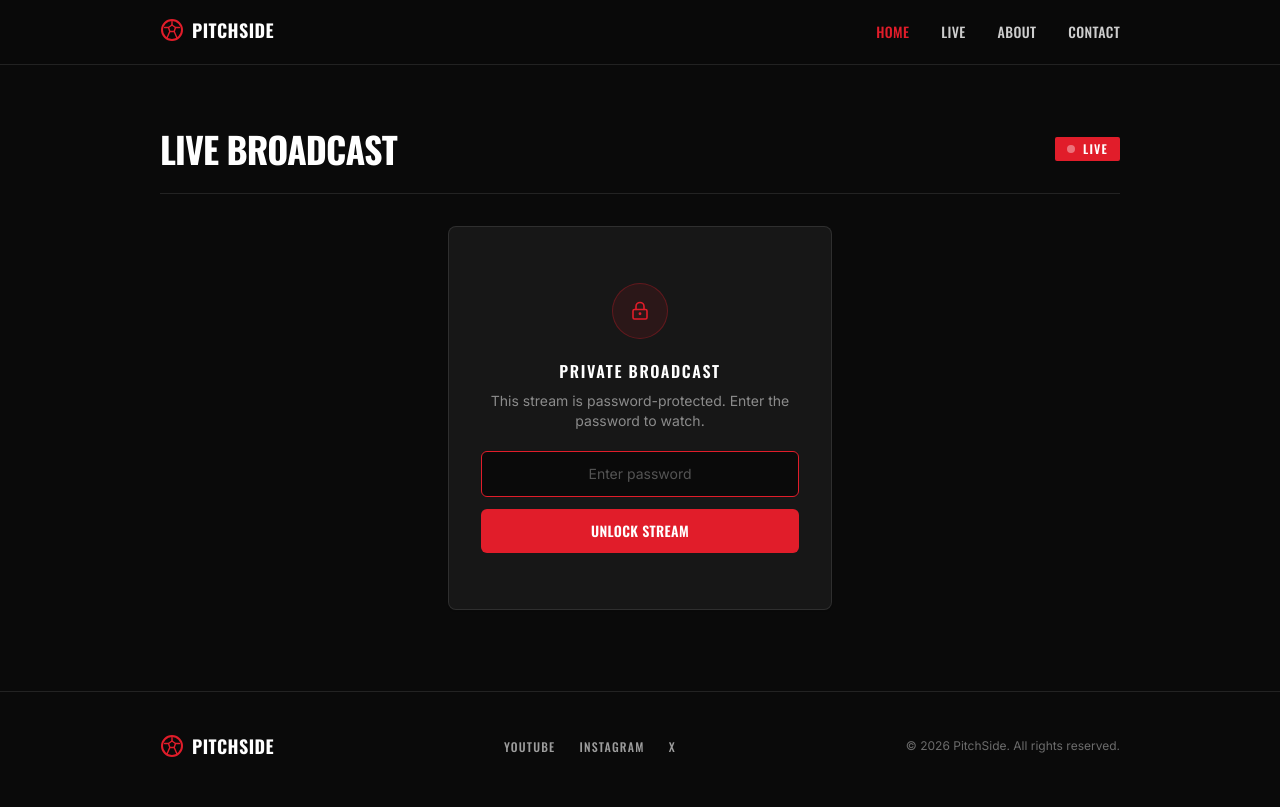
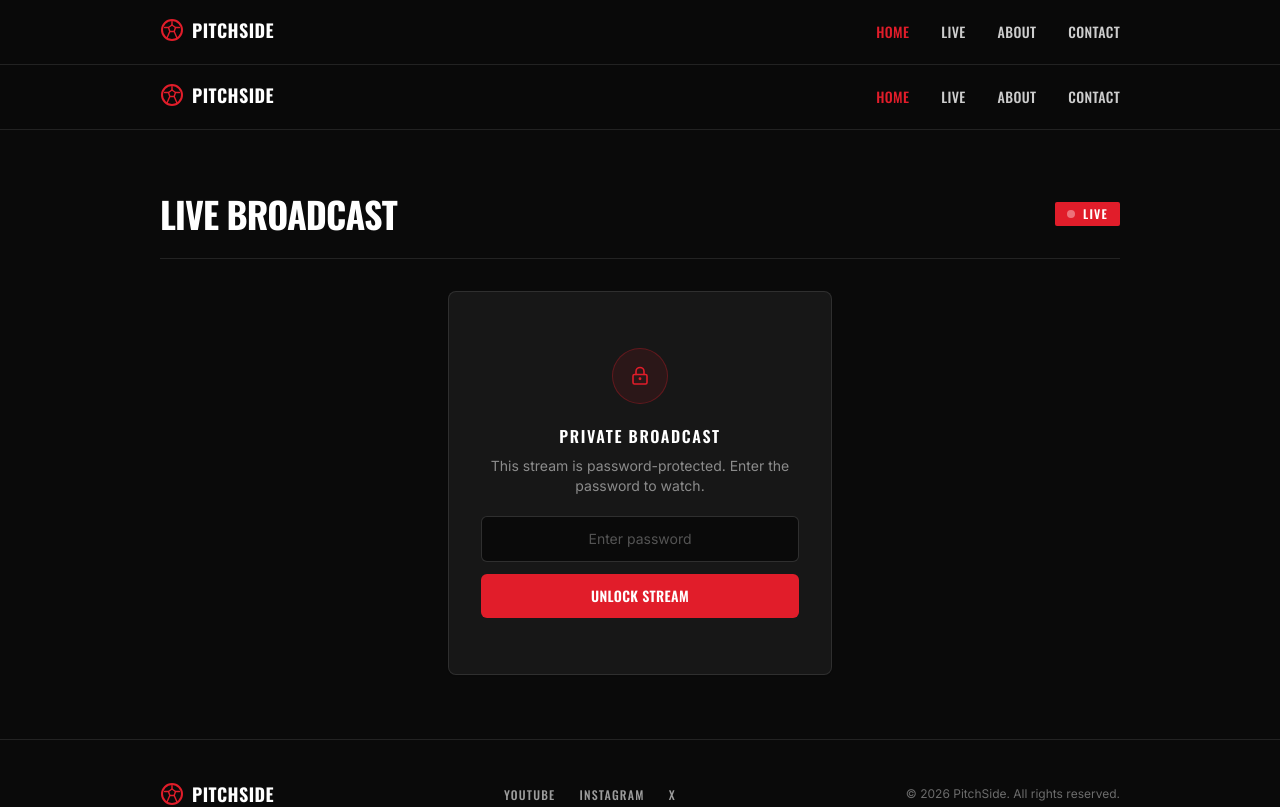
Before and after one commit to suryaprozvyt-coder/football-live, a Next.js app: page / in a window 1280 px wide. Shown: the top 807 px of the page. Built offline with nearby package versions, Linux system fonts and the light colour scheme.

Commit message:
Update layout.tsx

```diff
--- a/src/app/layout.tsx
+++ b/src/app/layout.tsx
@@ -54,6 +54,34 @@ export default function RootLayout({
           Skip to content
         </a>
         <Navbar />
+
+        <body className="flex min-h-screen flex-col bg-base-black font-body text-white antialiased">
+  <a href="#main-content" className="sr-only focus:not-sr-only ...">
+    Skip to content
+  </a>
+  <Navbar />
+
+  {/* Ad script yahan daal sakte hain */}
+  <script
+    dangerouslySetInnerHTML={{
+      __html: `
+        atOptions = {
+          'key' : 'd96301e33b263e8cb961725c6069cd78',
+          'format' : 'iframe',
+          'height' : 300,
+          'width' : 160,
+          'params' : {}
+        };
+      `,
+    }}
+  />
+  <script src="https://www.highperformanceformat.com/d96301e33b263e8cb961725c6069cd78/invoke.js" />
+
+  <main id="main-content" className="flex-1">
+    {children}
+  </main>
+  <Footer />
+</body>
         <main id="main-content" className="flex-1">
           {children}
         </main>
```
